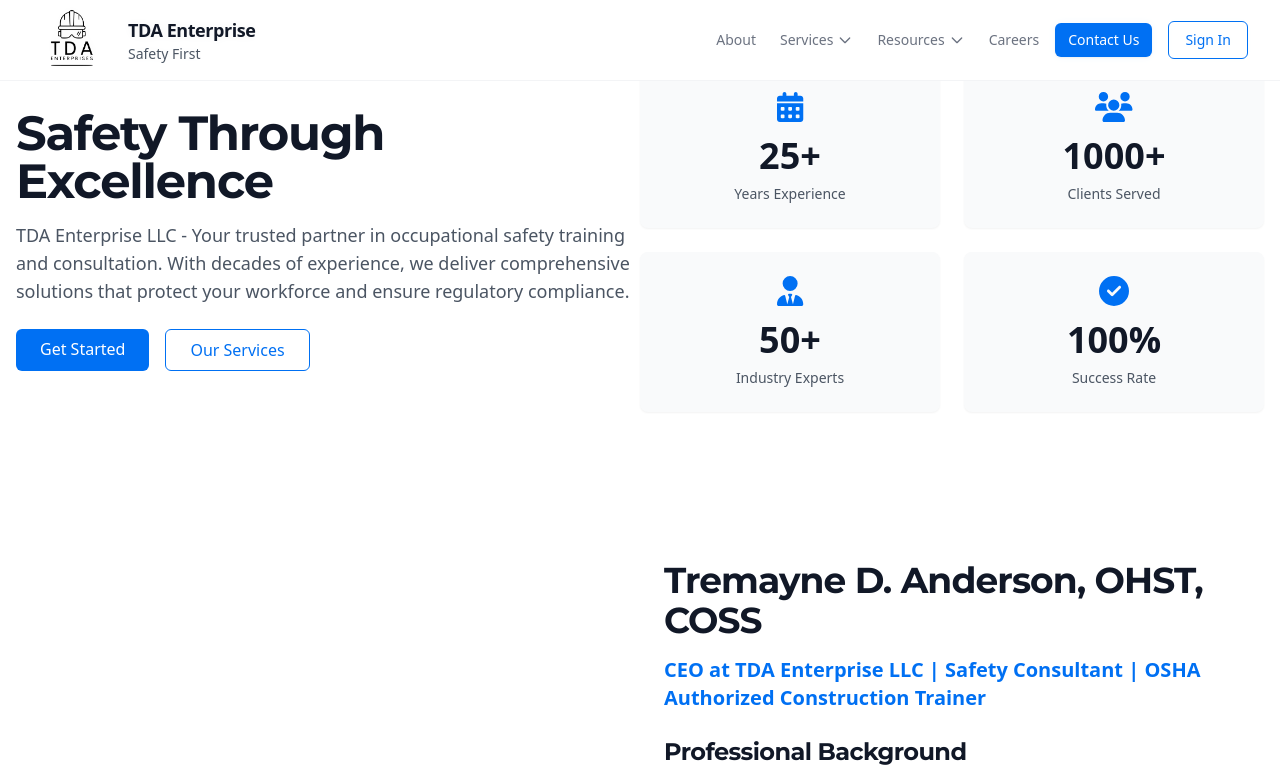
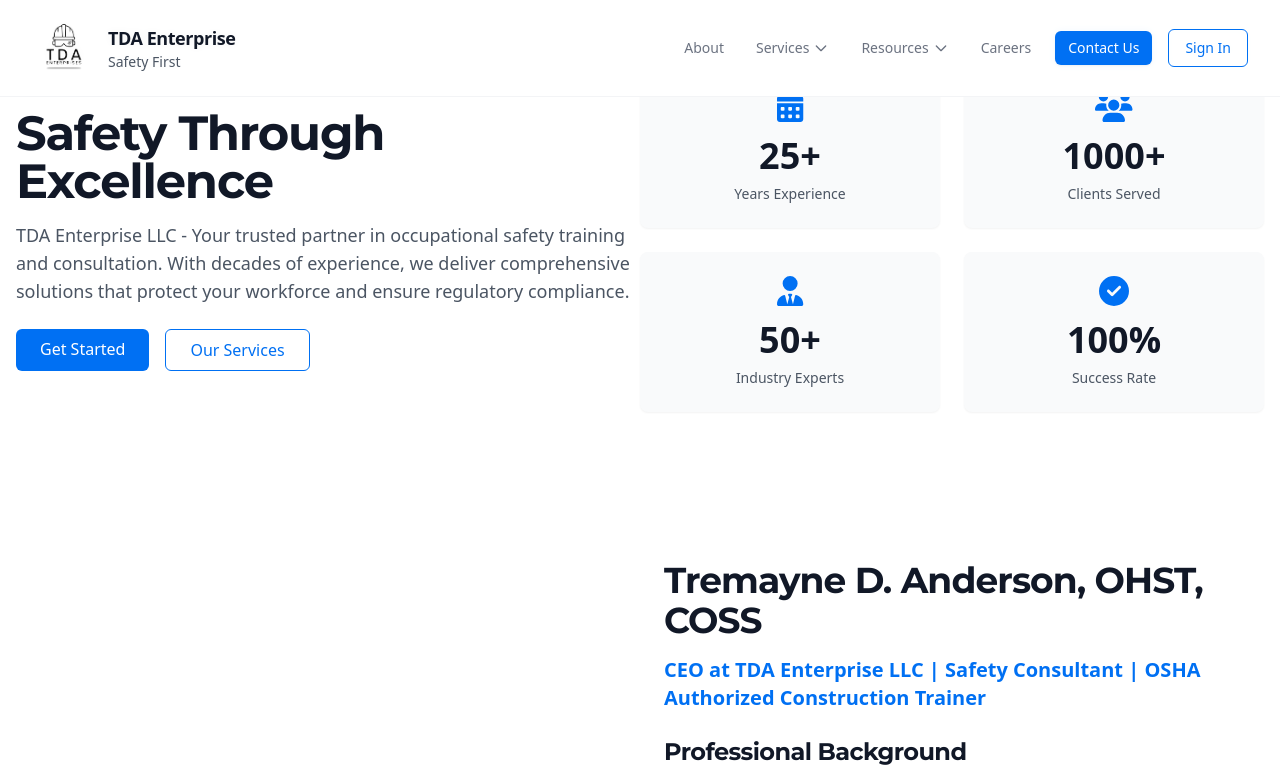
Before and after one commit to tdaentbluv/tdablove, a Next.js app: page /about in a window 1280 px wide. Shown: the top 782 px of the page. Built offline with nearby package versions, Linux system fonts and the light colour scheme.

Commit message:
Fix navigation styling: adjust logo size, spacing, and height

```diff
--- a/src/components/Navigation.tsx
+++ b/src/components/Navigation.tsx
@@ -13,19 +13,19 @@
       {/* Navigation Bar */}
       <nav className="fixed w-full bg-white/95 backdrop-blur-sm border-b border-gray-100 z-40">
         <div className="max-w-7xl mx-auto px-4 sm:px-6 lg:px-8">
-          <div className="flex justify-between items-center h-20">
+          <div className="flex justify-between items-center h-24">
             {/* Logo */}
-            <Link href="/" className="flex items-center rounded-lg py-3">
-              <div className="relative w-20 h-20">
+            <Link href="/" className="flex items-center py-2">
+              <div className="relative w-16 h-16">
                 <Image
                   src="/TDALogoPNG.png"
                   alt="TDA Logo"
                   fill
-                  className="object-contain rounded-lg"
+                  className="object-contain"
                   priority
                 />
               </div>
-              <div className="flex flex-col ml-4">
+              <div className="flex flex-col ml-3">
                 <span className="text-lg font-bold tracking-tight text-gray-900">TDA Enterprise</span>
                 <span className="text-sm text-gray-600">Safety First</span>
               </div>
@@ -33,7 +33,7 @@
 
             {/* Navigation Links */}
             <div className="hidden md:flex items-center">
-              <div className="flex space-x-6 mr-4">
+              <div className="flex space-x-8 mr-6">
                 <Link href="/about" className="text-sm font-medium text-gray-500 hover:text-gray-900 transition-colors">
                   About
                 </Link>
```
